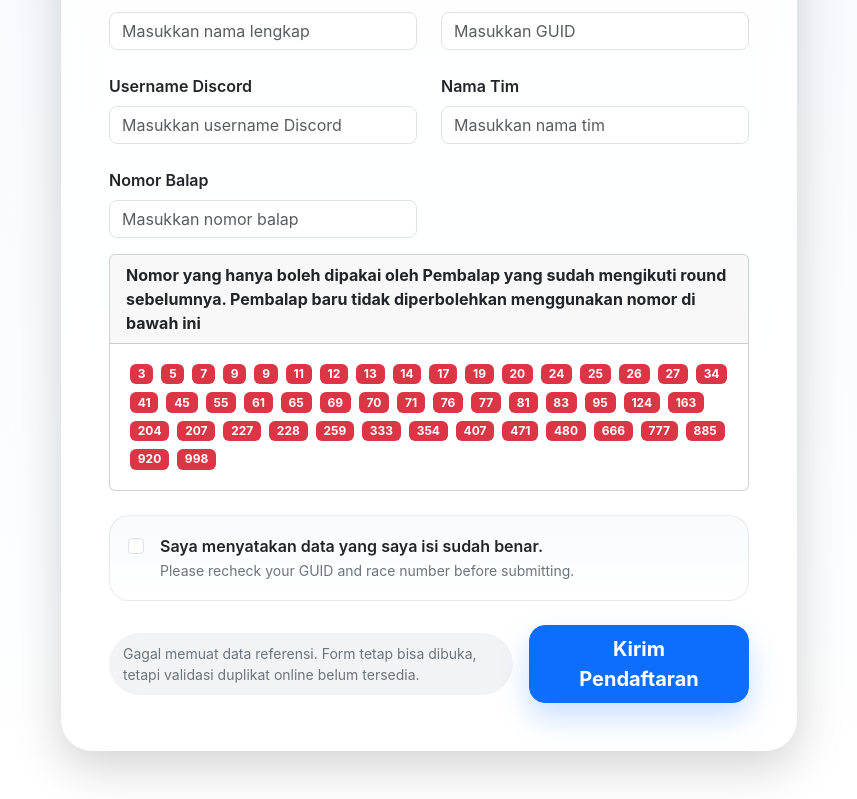
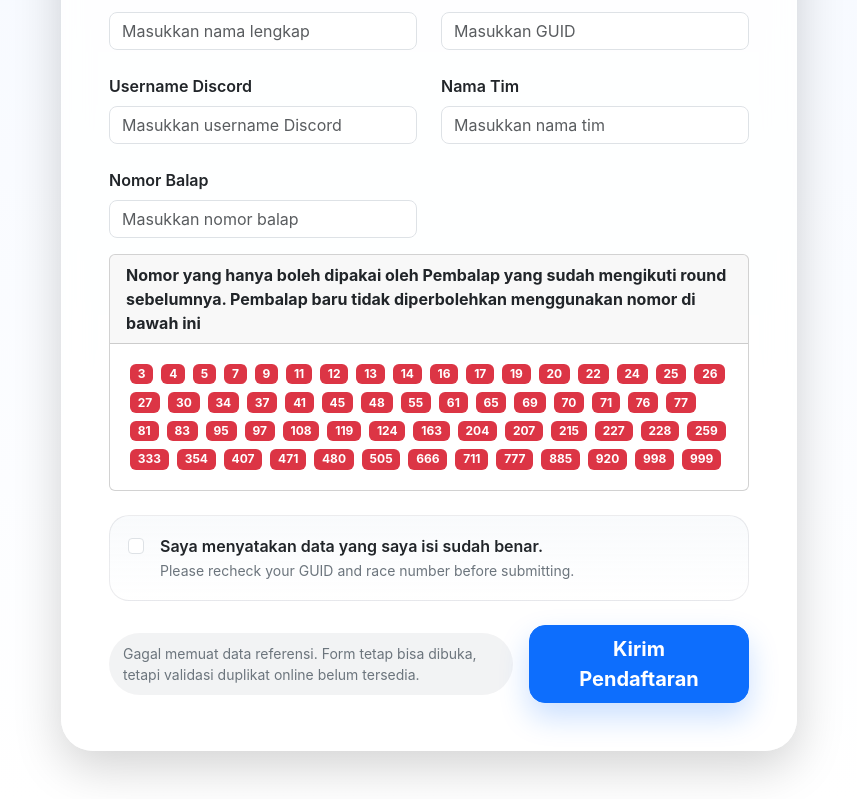
Before and after one commit to rkhaidir/owt-registration, a React (Vite) app: page / in a window 1280 px wide. Shown: the part 961-1760 px from the top of the page, without its empty margins (211-1068 px from the left). Built offline with nearby package versions, Linux system fonts and the light colour scheme; no server answers.

Commit message:
Update RegistrationForm with additional badges
Added new badge elements to the registration form.

```diff
--- a/src/components/RegistrationForm.jsx
+++ b/src/components/RegistrationForm.jsx
@@ -86,24 +86,29 @@ export default function RegistrationForm({
             </div>
             <div className="card-body">
               <span className="badge text-bg-danger m-1">3</span>
+              <span className="badge text-bg-danger m-1">4</span>
               <span className="badge text-bg-danger m-1">5</span>
               <span className="badge text-bg-danger m-1">7</span>
-              <span className="badge text-bg-danger m-1">9</span>
               <span className="badge text-bg-danger m-1">9</span>
               <span className="badge text-bg-danger m-1">11</span>
               <span className="badge text-bg-danger m-1">12</span>
               <span className="badge text-bg-danger m-1">13</span>
               <span className="badge text-bg-danger m-1">14</span>
+              <span className="badge text-bg-danger m-1">16</span>
               <span className="badge text-bg-danger m-1">17</span>
               <span className="badge text-bg-danger m-1">19</span>
               <span className="badge text-bg-danger m-1">20</span>
+              <span className="badge text-bg-danger m-1">22</span>
               <span className="badge text-bg-danger m-1">24</span>
               <span className="badge text-bg-danger m-1">25</span>
               <span className="badge text-bg-danger m-1">26</span>
               <span className="badge text-bg-danger m-1">27</span>
+              <span className="badge text-bg-danger m-1">30</span>
               <span className="badge text-bg-danger m-1">34</span>
+              <span className="badge text-bg-danger m-1">37</span>
               <span className="badge text-bg-danger m-1">41</span>
               <span className="badge text-bg-danger m-1">45</span>
+              <span className="badge text-bg-danger m-1">48</span>
               <span className="badge text-bg-danger m-1">55</span>
               <span className="badge text-bg-danger m-1">61</span>
               <span className="badge text-bg-danger m-1">65</span>
@@ -115,10 +120,14 @@ export default function RegistrationForm({
               <span className="badge text-bg-danger m-1">81</span>
               <span className="badge text-bg-danger m-1">83</span>
               <span className="badge text-bg-danger m-1">95</span>
+              <span className="badge text-bg-danger m-1">97</span>
+              <span className="badge text-bg-danger m-1">108</span>
+              <span className="badge text-bg-danger m-1">119</span>
               <span className="badge text-bg-danger m-1">124</span>
               <span className="badge text-bg-danger m-1">163</span>
               <span className="badge text-bg-danger m-1">204</span>
               <span className="badge text-bg-danger m-1">207</span>
+              <span className="badge text-bg-danger m-1">215</span>
               <span className="badge text-bg-danger m-1">227</span>
               <span className="badge text-bg-danger m-1">228</span>
               <span className="badge text-bg-danger m-1">259</span>
@@ -127,11 +136,14 @@ export default function RegistrationForm({
               <span className="badge text-bg-danger m-1">407</span>
               <span className="badge text-bg-danger m-1">471</span>
               <span className="badge text-bg-danger m-1">480</span>
+              <span className="badge text-bg-danger m-1">505</span>
               <span className="badge text-bg-danger m-1">666</span>
+              <span className="badge text-bg-danger m-1">711</span>
               <span className="badge text-bg-danger m-1">777</span>
               <span className="badge text-bg-danger m-1">885</span>
               <span className="badge text-bg-danger m-1">920</span>
               <span className="badge text-bg-danger m-1">998</span>
+              <span className="badge text-bg-danger m-1">999</span>
             </div>
           </div>
 
```
